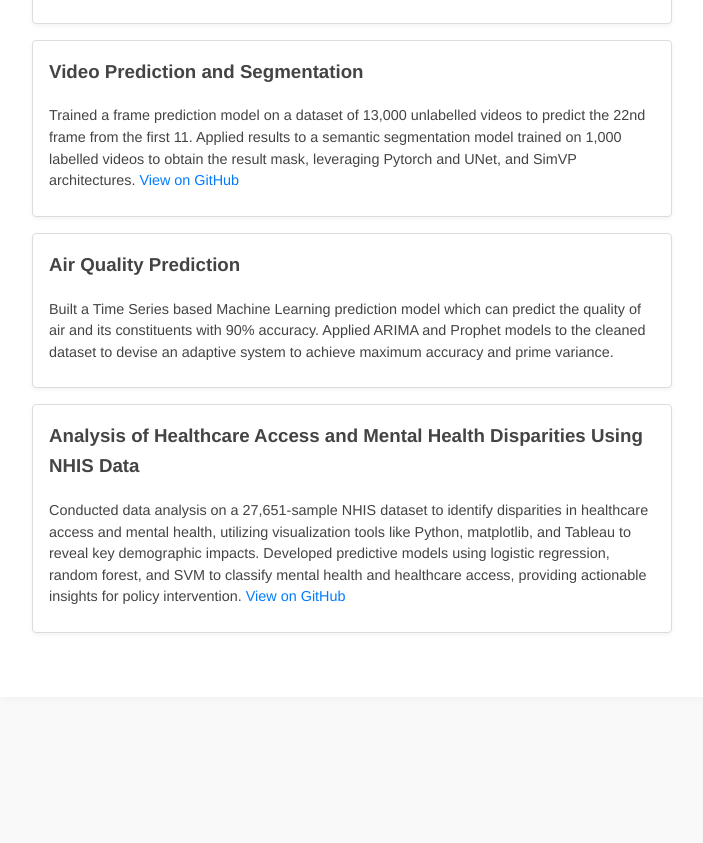
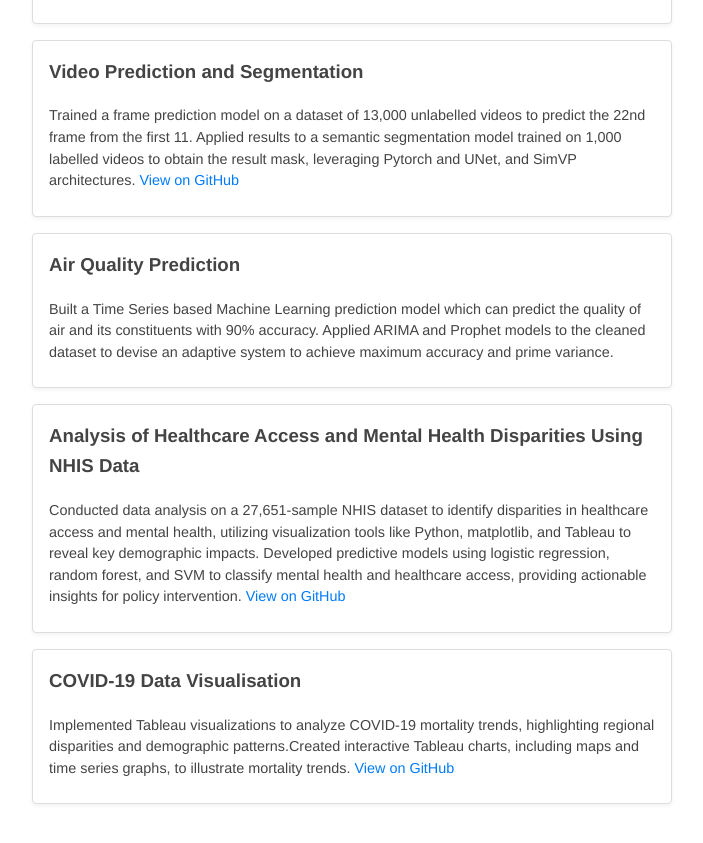
Before and after one commit to JainiPriya/JainiPriya.github.io, a Jekyll site: the page built from projects.md, in a window 1280 px wide and 900 px high, scrolled down 1154 px. Shown: the top 843 px of the window, without its empty margins (288-991 px from the left). Built offline with Jekyll 4.4.1, drawn with Linux system fonts in a browser that asks for light colours; before the commit the page ends 1883 px from its top, so only the background shows below that.

Commit message:
Added Data Vis Project

```diff
--- a/projects.md
+++ b/projects.md
@@ -41,6 +41,10 @@ permalink: /projects/
         <h3>Analysis of Healthcare Access and Mental Health Disparities Using NHIS Data</h3>
         <p>Conducted data analysis on a 27,651-sample NHIS dataset to identify disparities in healthcare access and mental health, utilizing visualization tools like Python, matplotlib, and Tableau to reveal key demographic impacts. Developed predictive models using logistic regression, random forest, and SVM to classify mental health and healthcare access, providing actionable insights for policy intervention. <a href="https://github.com/JainiPriya/NHIS-data-analysis" target="_blank">View on GitHub</a></p>
     </div>
+    <div class="project-card">
+        <h3>COVID-19 Data Visualisation</h3>
+        <p>Implemented Tableau visualizations to analyze COVID-19 mortality trends, highlighting regional disparities and demographic patterns.Created interactive Tableau charts, including maps and time series graphs, to illustrate mortality trends. <a href="https://github.com/JainiPriya/Covid19-Data-Visualization" target="_blank">View on GitHub</a></p>
+    </div>
 </div>
 
 <style>
```
Also changed, not shown: 3 other files.
